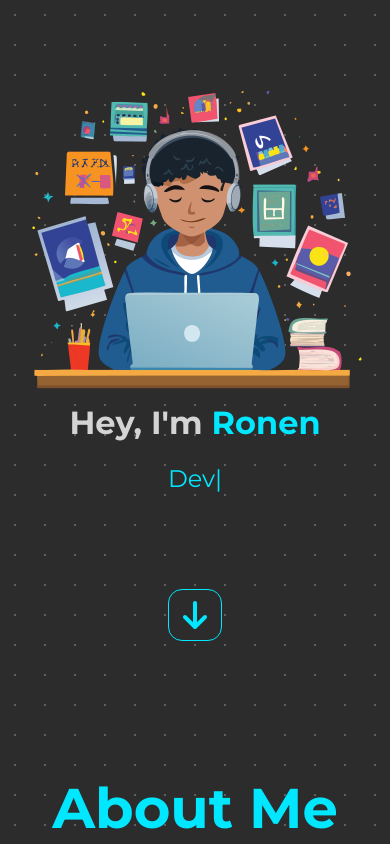
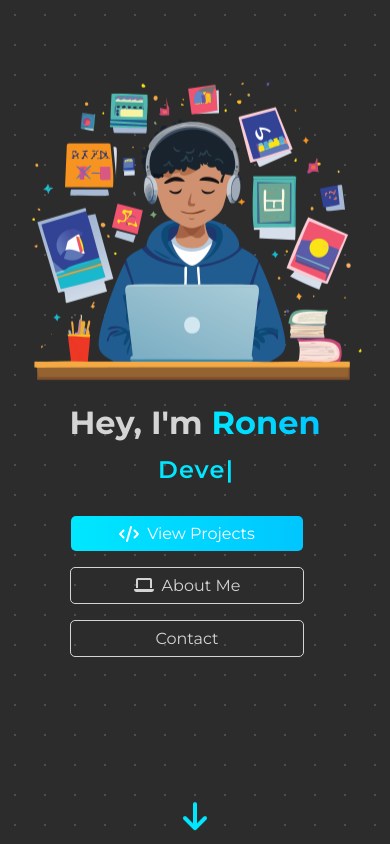
Before and after one commit to rxnen/portfolio, a React (Create React App) app: page / in a window 390 px wide. Shown: the top 844 px of the page. Built offline with nearby package versions, Linux system fonts and the light colour scheme.

Commit message:
update portfolio

```diff
--- a/src/App.css
+++ b/src/App.css
@@ -26,9 +26,13 @@
   color: white;
 
   background-color: #2C2C2C;  /* Charcoal gray background */
-  background-image: radial-gradient(circle, rgba(211, 211, 211, 0.3) 1px, transparent 1px);
+  background-image: radial-gradient(circle, rgba(211, 211, 211, 0.2) 1px, transparent 1px);
   background-size: 30px 30px;
+}
 
+/* Smooth scrolling effect */
+html {
+  scroll-behavior: smooth;
 }
 
 .hero {
@@ -46,17 +50,24 @@
 .hero-text {
   display: flex;
   flex-direction: column;
-  justify-content: center;
+  justify-content: first baseline;
+  margin-right: 5rem;
+  padding: 0;
 }
 
 .hero-name {
   color: #D4D4D4;
   font-family: 'Montserrat';
-  margin-right: 3rem;
+  margin-bottom: 0.8rem;
+  text-align: left;
+  padding: 0;
+
 }
 
 .hero-name span {
-  color: #00E7FF;
+  background: linear-gradient(90deg, #00E7FF, #00C6FF);
+  -webkit-background-clip: text;
+  -webkit-text-fill-color: transparent;
 }
 
 .hero-subtext {
@@ -74,28 +85,111 @@
   -o-user-drag: none;
   user-select: none;
 
-  margin-left: 2rem;
+  margin-left: 5rem;
+
+  /* border: 2px solid #D4D4D4;
+  border-radius: 12px;
+  box-shadow: 0 8px 12px rgba(213, 213, 213, 0.2); */
+
+  animation: float 5s infinite ease-in-out;
+}
+
+@keyframes float {
+  0%, 100% {
+    transform: translateY(0);
+  }
+  50% {
+    transform: translateY(-10px);
+  }
 }
 
 .typing-container {
   display: flex;
   flex-direction: row;
   align-items: center;
-  justify-content: center;
+  justify-content: first baseline;
+  margin-left: 2px;
 }
 
 .typing-container span {
   color: #00E7FF;
   font-family: 'Montserrat';
-  font-size: 2rem;
+  font-size: 1.7rem;
+  margin: 0;
+  font-weight: 600;
+  letter-spacing: 0.05em;
+}
+
+.hero-buttons {
+  display: flex;
+  flex-direction: row;
+  align-items: center;
+  justify-content: first baseline;
+  margin-top: 3rem;
+}
+
+.hero-button-icon {
+  margin-right: 8px;
+}
+
+.hero-buttons a:first-child {
+  background: linear-gradient(90deg, #00E7FF, #00C6FF);
+  color: white;
+  font-family: 'Montserrat';
+  font-size: 1.0rem;
+  padding: 0.5rem 1rem;
+  border-radius: 5px;
+  cursor: pointer;
+  text-decoration: none;
+  transition: background-color 0.3s, transform 0.2s, box-shadow 0.2s;
+  display: flex;
+  align-items: center;
+  justify-content: center;
+  margin-right: 1rem;
+}
+
+.hero-buttons a:not(:first-child) {
+  border: 1px solid #D4D4D4;
+  color: #D4D4D4;
+  font-family: 'Montserrat';
+  font-size: 1.0rem;
+  padding: 0.5rem 1rem;
+  border-radius: 5px;
+  cursor: pointer;
+  text-decoration: none;
+  margin-right: 1rem;
+}
+
+.hero-buttons a:first-child:hover {
+  background: linear-gradient(90deg, #00C6FF, #00E7FF);
+  transform: translateY(-2px);
+  box-shadow: 0 4px 8px rgba(0, 0, 0, 0.2);
+}
+
+.down-arrow-container {
+  width: 100%;
+  display: flex;
+  justify-content: center;
+
+  position: absolute;
+  bottom: 5%;
 }
 
 .down-arrow-button {
   background-color: transparent;
-  border: 1px solid #00E7FF;
-  border-radius: 50%;
+  border: none;
   cursor: pointer;
-  margin-bottom: 2rem;
+
+  animation: jump 1.5s infinite ease-in-out;
+}
+
+@keyframes jump {
+  0%, 100% {
+    transform: translateY(0);
+  }
+  50% {
+    transform: translateY(-10px);
+  }
 }
 
 .down-arrow {
@@ -109,6 +203,7 @@
   .hero {
     flex-direction: column-reverse;
     align-items: center;
+    justify-content: center;
   }
 
   .hero-image {
@@ -119,18 +214,45 @@
   .hero-name {
     font-size: 2rem;
     margin-right: 0;
+    text-align: center;
+    width: 100%;
+  }
+
+  .typing-container {
+    justify-content: center;
   }
 
   .typing-container span {
     font-size: 1.5rem;
+    text-align: center;
   }
 
   .hero-text {
     margin-top: -2rem;
+    margin-right: 0;
   }
 
-  .down-arrow-button {
-    margin-top: 4rem;
+  .hero-buttons {
+    margin-top: 2rem;
+
+    flex-direction: column;
+    align-items: center;
+    justify-content: center;
+    width: 100%; /* Ensure all buttons are the same width */
+  }
+
+  .hero-buttons a {
+    margin-bottom: 1rem;
+    width: 80%; /* Set a consistent width for all buttons */
+    text-align: center; /* Center-align the text inside the buttons */
+  }
+
+  .down-arrow-container {
+    position: relative;
+    bottom: 0;
+    margin-top: 2rem;
+    margin-bottom: 2rem;
+    width: 100%;
   }
 
 }
@@ -157,7 +279,7 @@
   justify-content: center;
   font-size: 2rem;
   color: white;
-  margin-top: 4rem;
+  margin-top: 10rem;
   width: 100%;
 }
 
--- a/src/App.js
+++ b/src/App.js
@@ -2,7 +2,7 @@ import './App.css';
 import { useRef, useEffect } from 'react';
 import Typed from "typed.js";
 import { FontAwesomeIcon } from '@fortawesome/react-fontawesome';
-import { faArrowDown, faMedal, faLaptopCode, faHeadphones, faHandshake, faGuitar, faDog, faBaseball} from '@fortawesome/free-solid-svg-icons';
+import { faArrowDown, faMedal, faLaptopCode, faHeadphones, faHandshake, faGuitar, faDog, faBaseball, faCode, faLaptop} from '@fortawesome/free-solid-svg-icons';
 import { faGithub, faLinkedin, faInstagram, faDiscord } from '@fortawesome/free-brands-svg-icons';
 
 
@@ -49,13 +49,26 @@ function App() {
             <div class="typing-container">
               <span ref={el}></span>
             </div>
+            <div className="hero-buttons">
+              <a href="#projects" className="hero-button">
+                <FontAwesomeIcon icon={faCode} className="hero-button-icon" />
+                View Projects
+              </a>
+              <a href="#about-me" className="hero-button">
+                <FontAwesomeIcon icon={faLaptop} className="hero-button-icon" />
+                About Me
+              </a>
+              <a href="#contact" className="hero-button">Contact</a>
+            </div>
           </div>
           <img src={"/assets/PersonalVector-2.png"} alt="Ronen" className="hero-image" />
         </div>
 
-        <button className="down-arrow-button" onClick={scrollDown}>
-          <FontAwesomeIcon icon={faArrowDown} className="down-arrow" />
-        </button>
+        <div className="down-arrow-container">
+          <button className="down-arrow-button" onClick={scrollDown}>
+            <FontAwesomeIcon icon={faArrowDown} className="down-arrow" />
+          </button>
+        </div>
 
 
         <div id="about-me" className="about-me">
@@ -128,12 +141,12 @@ function App() {
           <h1>Projects</h1>
           <div className="project-showcase">
 
-            <img src={"/assets/coming-soon.jpg"} alt="Stealth Startup" className="project-image image-top" />
+            <img src={"/assets/gandf-logo.png"} alt="GandF Logo" className="project-image image-top" />
             <div className="project-text">
-              <h2 className="project-name">Stealth Project</h2>
+              <h2 className="project-name">Grievers and Friends</h2>
               <p className="project-tools">React · AWS · Python</p>
               <p className="project-description">Collaborating closely with the founder, UX designer, and artist, I serve as the lead (and solo) developer for an e-commerce platform dedicated to providing emotional support to families grieving the loss of a child.</p>
-              <a href="/" target="_blank" rel="noreferrer" className="project-button">Coming Soon</a>
+              <a href="https://www.grieversandfriends.com/" target="_blank" rel="noreferrer" className="project-button">View Project</a>
             </div>
           </div>
           <div className="project-showcase">
```
Also changed, not shown: public/assets/gandf-logo.png (added).
